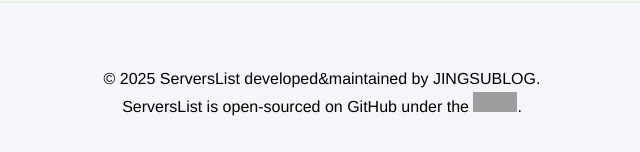
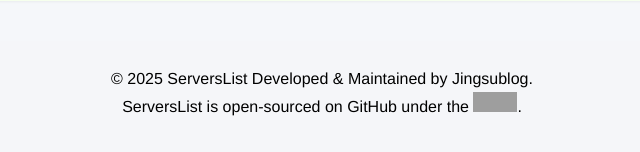
Before and after one commit to abokecn/serverslist, a plain HTML site: page index.html in a window 1280 px wide. Shown: the part 928-1080 px from the top of the page, 318-958 px from the left. Drawn offline with Linux system fonts and the light colour scheme; grey boxes are pictures that could not be loaded.

Commit message:
Update footer text for clarity and consistency

```diff
--- a/index.html
+++ b/index.html
@@ -38,7 +38,7 @@
         <div class="footer-content">
             <div class="copyright">
                 &copy; 2025 <a href="/" target="_blank">ServersList</a>
-                developed&maintained by <a href="https://www.jingsublog.com" target="_blank">JINGSUBLOG</a>.
+                Developed & Maintained by <a href="https://www.jingsublog.com" target="_blank">Jingsublog</a>.
                 <br>
                 ServersList  is open-sourced on <a href="https://github.com/abokecn/serverslist" target="_blank"> GitHub</a> under the <a href="https://www.gnu.org/licenses/gpl-3.0.txt"><img src="https://gnu.ac.cn/graphics/gplv3-or-later.svg" border="0" width="44" height="20"></a>.
             </div>
```
